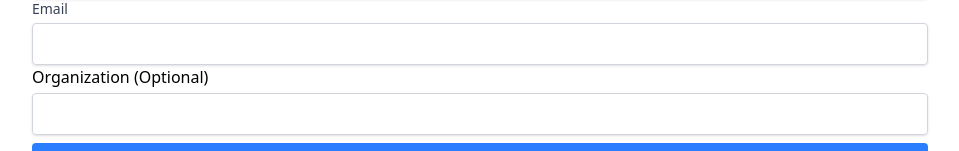
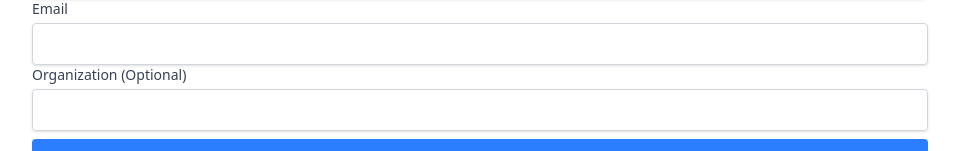
Before and after one commit to EmmanuelOBUjunior/qr_gen, a Next.js app: page / in a window 1280 px wide. Both pictures are taken after a click on the button "Contact". Shown: the part 309-460 px from the top of the page, without its empty margins (160-1119 px from the left). Built offline with nearby package versions, Linux system fonts and the light colour scheme.

Commit message:
feat:working on the contact form

```diff
--- a/components/ContactForm.tsx
+++ b/components/ContactForm.tsx
@@ -1,5 +1,6 @@
 import { useState } from "react";
 import QRCode from "qrcode";
+import Image from "next/image";
 
 interface ContactInfo {
   name: string;
@@ -87,7 +88,7 @@ const ContactForm = () => {
           />
         </div>
         <div>
-          <label htmlFor="organization">Organization (Optional)</label>
+          <label htmlFor="organization" className="block text-sm font-medium text-gray-700">Organization (Optional)</label>
           <input
             type="text"
             id="organization"
@@ -99,6 +100,12 @@ const ContactForm = () => {
           />
         </div>
         <button className="mt-2 w-full bg-blue-500 rounded text-white py-2 px-4 hover:bg-blue-600">Generate QR Code</button>
+
+        {qrCode && (
+          <div className='text-center'>
+            <Image width={100} height={100} src={qrCode} alt="QR Code"/>
+          </div>
+        )}
       </div>
     </form>
   );
```
